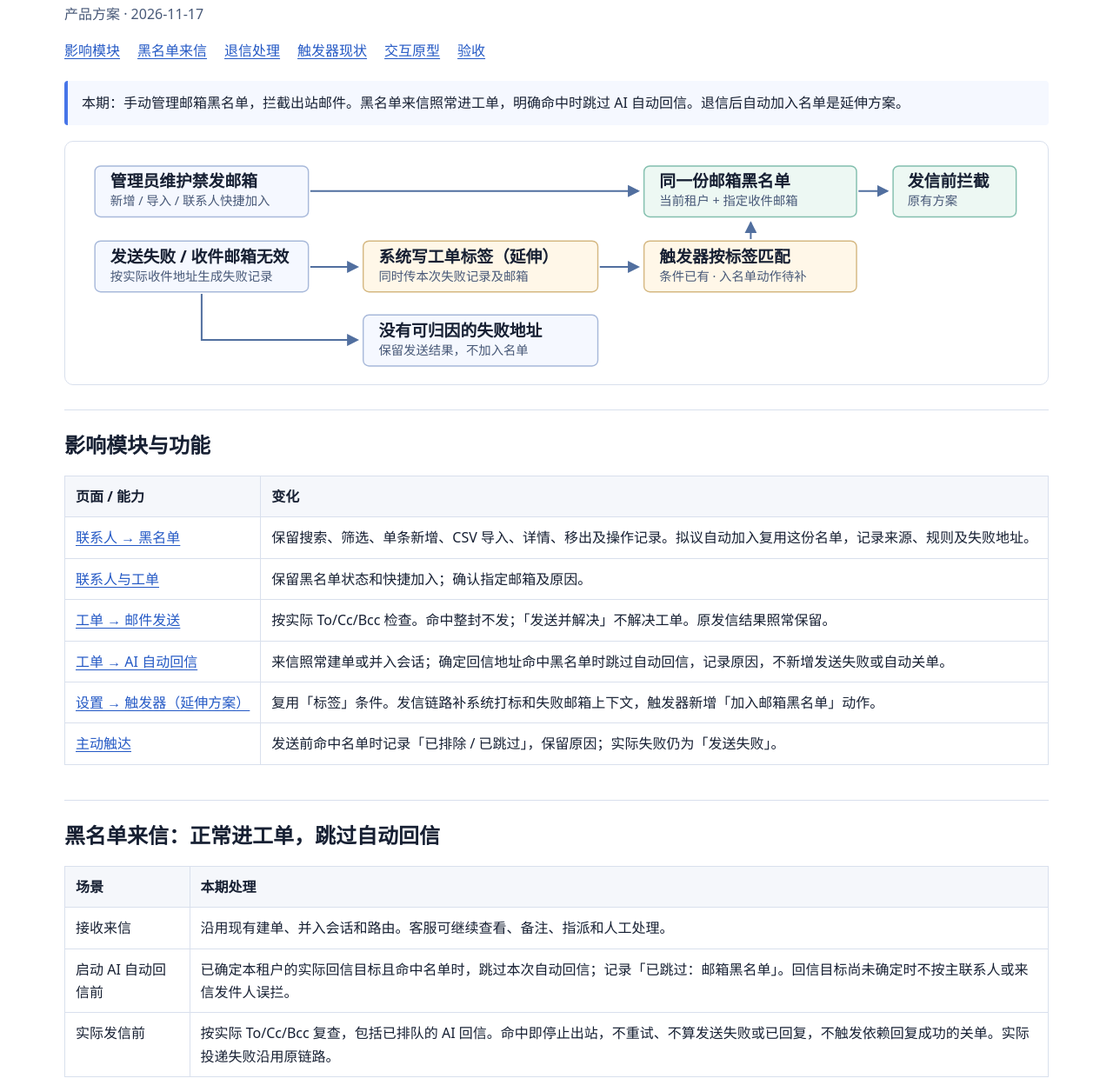
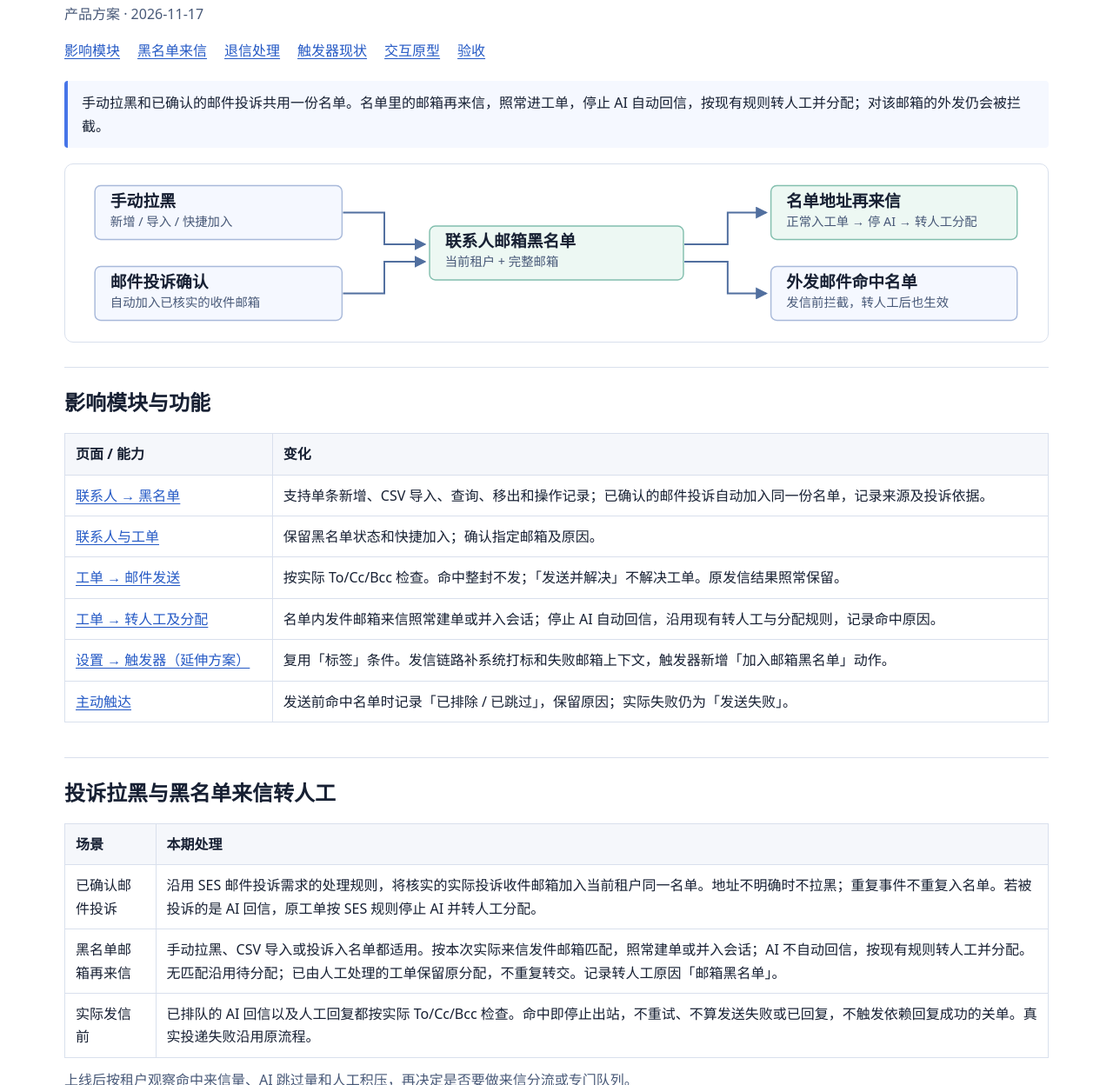
Before and after one commit to ddyuan-spec/shulex-help, a plain HTML site: page email-blacklist-2026-11-05/solution.html in a window 1280 px wide. Shown: the part 77-1325 px from the top of the page at 87% size. Drawn offline with Linux system fonts and the light colour scheme.

Commit message:
docs: sync complaint blacklisting and handoff rules

```diff
--- a/email-blacklist-2026-11-05/solution.html
+++ b/email-blacklist-2026-11-05/solution.html
@@ -13,40 +13,38 @@
 <h1>GOFO 联系人邮箱黑名单及发信前拦截</h1>
 <p class="muted">产品方案 · 2026-11-17</p>
 <nav class="nav" aria-label="方案目录"><a href="#scope">影响模块</a><a href="#ai-inbound">黑名单来信</a><a href="#delivery-result">退信处理</a><a href="#trigger">触发器现状</a><a href="#prototype">交互原型</a><a href="#acceptance">验收</a></nav>
-<p class="note">本期：手动管理邮箱黑名单，拦截出站邮件。黑名单来信照常进工单，明确命中时跳过 AI 自动回信。退信后自动加入名单是延伸方案。</p>
-<figure class="overview" aria-label="手动维护与延伸的自动加入路径汇入同一份邮箱黑名单">
-<svg viewBox="0 0 1000 238" role="img" aria-labelledby="diagram-title diagram-description">
-<title id="diagram-title">手动与自动加入同一份黑名单</title><desc id="diagram-description">管理员可手动维护名单。系统在识别到发送失败或邮箱无效且明确失败地址时写入工单标签，现有标签条件命中后由新增动作写入同一份名单。后续发信前拦截。</desc>
+<p class="note">手动拉黑和已确认的邮件投诉共用一份名单。名单里的邮箱再来信，照常进工单，停止 AI 自动回信，按现有规则转人工并分配；对该邮箱的外发仍会被拦截。</p>
+<figure class="overview" aria-label="投诉与手动维护共用名单，命中来信转人工、命中外发拦截">
+<svg viewBox="0 0 1000 170" role="img" aria-labelledby="diagram-title diagram-description">
+<title id="diagram-title">共用黑名单，分别处理来信和发信</title><desc id="diagram-description">手动维护和已确认的投诉收件邮箱进入同一名单。名单地址再来信照常入工单，停 AI 并按现有规则转人工分配。外发前继续检查实际收件地址。</desc>
 <defs><marker id="arrow" markerWidth="7" markerHeight="7" refX="6" refY="3.5" orient="auto"><path d="M0 0L7 3.5L0 7Z" fill="#516f9f"/></marker></defs>
-<rect class="n" x="20" y="18" width="222" height="53" rx="6"/><text class="t" x="36" y="40">管理员维护禁发邮箱</text><text class="s" x="36" y="59">新增 / 导入 / 联系人快捷加入</text>
-<rect class="n" x="20" y="96" width="222" height="53" rx="6"/><text class="t" x="36" y="118">发送失败 / 收件邮箱无效</text><text class="s" x="36" y="137">按实际收件地址生成失败记录</text>
-<rect class="n w" x="299" y="96" width="244" height="53" rx="6"/><text class="t" x="315" y="118">系统写工单标签（延伸）</text><text class="s" x="315" y="137">同时传本次失败记录及邮箱</text>
-<rect class="n w" x="591" y="96" width="221" height="53" rx="6"/><text class="t" x="607" y="118">触发器按标签匹配</text><text class="s" x="607" y="137">条件已有 · 入名单动作待补</text>
-<rect class="n g" x="591" y="18" width="221" height="53" rx="6"/><text class="t" x="607" y="40">同一份邮箱黑名单</text><text class="s" x="607" y="59">当前租户 + 指定收件邮箱</text>
-<rect class="n g" x="850" y="18" width="128" height="53" rx="6"/><text class="t" x="865" y="40">发信前拦截</text><text class="s" x="865" y="59">原有方案</text>
-<rect class="n" x="299" y="173" width="244" height="53" rx="6"/><text class="t" x="315" y="195">没有可归因的失败地址</text><text class="s" x="315" y="214">保留发送结果，不加入名单</text>
-<path class="edge" d="M244 44H585"/><path class="edge" d="M244 123H293"/><path class="edge" d="M545 123H585"/><path class="edge" d="M702 94V77"/><path class="edge" d="M814 44H844"/><path class="edge" d="M131 151V199H293"/>
+<rect class="n" x="20" y="15" width="257" height="56" rx="6"/><text class="t" x="36" y="37">手动拉黑</text><text class="s" x="36" y="57">新增 / 导入 / 快捷加入</text>
+<rect class="n" x="20" y="99" width="257" height="56" rx="6"/><text class="t" x="36" y="121">邮件投诉确认</text><text class="s" x="36" y="141">自动加入已核实的收件邮箱</text>
+<rect class="n g" x="368" y="57" width="264" height="56" rx="6"/><text class="t" x="384" y="79">联系人邮箱黑名单</text><text class="s" x="384" y="99">当前租户 + 完整邮箱</text>
+<rect class="n g" x="723" y="15" width="256" height="56" rx="6"/><text class="t" x="739" y="37">名单地址再来信</text><text class="s" x="739" y="57">正常入工单 → 停 AI → 转人工分配</text>
+<rect class="n" x="723" y="99" width="256" height="56" rx="6"/><text class="t" x="739" y="121">外发邮件命中名单</text><text class="s" x="739" y="141">发信前拦截，转人工后也生效</text>
+<path class="edge" d="M278 43H321V76H363"/><path class="edge" d="M278 127H321V94H363"/><path class="edge" d="M633 76H678V43H718"/><path class="edge" d="M633 94H678V127H718"/>
 </svg></figure>
 
 <section class="section" id="scope"><h2>影响模块与功能</h2>
 <div class="table-wrap"><table><thead><tr><th scope="col">页面 / 能力</th><th scope="col">变化</th></tr></thead><tbody>
-<tr><td><a href="#prototype" data-scene="blacklist">联系人 → 黑名单</a></td><td>保留搜索、筛选、单条新增、CSV 导入、详情、移出及操作记录。拟议自动加入复用这份名单，记录来源、规则及失败地址。</td></tr>
+<tr><td><a href="#prototype" data-scene="blacklist">联系人 → 黑名单</a></td><td>支持单条新增、CSV 导入、查询、移出和操作记录；已确认的邮件投诉自动加入同一份名单，记录来源及投诉依据。</td></tr>
 <tr><td><a href="#prototype" data-scene="contacts">联系人与工单</a></td><td>保留黑名单状态和快捷加入；确认指定邮箱及原因。</td></tr>
 <tr><td><a href="#prototype" data-scene="ticket">工单 → 邮件发送</a></td><td>按实际 To/Cc/Bcc 检查。命中整封不发；「发送并解决」不解决工单。原发信结果照常保留。</td></tr>
-<tr><td><a href="#ai-inbound">工单 → AI 自动回信</a></td><td>来信照常建单或并入会话；确定回信地址命中黑名单时跳过自动回信，记录原因，不新增发送失败或自动关单。</td></tr>
+<tr><td><a href="#ai-inbound">工单 → 转人工及分配</a></td><td>名单内发件邮箱来信照常建单或并入会话；停止 AI 自动回信，沿用现有转人工与分配规则，记录命中原因。</td></tr>
 <tr><td><a href="#trigger">设置 → 触发器（延伸方案）</a></td><td>复用「标签」条件。发信链路补系统打标和失败邮箱上下文，触发器新增「加入邮箱黑名单」动作。</td></tr>
 <tr><td><a href="#prototype" data-scene="automation">主动触达</a></td><td>发送前命中名单时记录「已排除 / 已跳过」，保留原因；实际失败仍为「发送失败」。</td></tr>
 </tbody></table></div></section>
 
-<section class="section" id="ai-inbound"><h2>黑名单来信：正常进工单，跳过自动回信</h2>
+<section class="section" id="ai-inbound"><h2>投诉拉黑与黑名单来信转人工</h2>
 <div class="table-wrap"><table><thead><tr><th scope="col">场景</th><th scope="col">本期处理</th></tr></thead><tbody>
-<tr><td>接收来信</td><td>沿用现有建单、并入会话和路由。客服可继续查看、备注、指派和人工处理。</td></tr>
-<tr><td>启动 AI 自动回信前</td><td>已确定本租户的实际回信目标且命中名单时，跳过本次自动回信；记录「已跳过：邮箱黑名单」。回信目标尚未确定时不按主联系人或来信发件人误拦。</td></tr>
-<tr><td>实际发信前</td><td>按实际 To/Cc/Bcc 复查，包括已排队的 AI 回信。命中即停止出站，不重试、不算发送失败或已回复，不触发依赖回复成功的关单。实际投递失败沿用原链路。</td></tr>
+<tr><td>已确认邮件投诉</td><td>沿用 SES 邮件投诉需求的处理规则，将核实的实际投诉收件邮箱加入当前租户同一名单。地址不明确时不拉黑；重复事件不重复入名单。若被投诉的是 AI 回信，原工单按 SES 规则停止 AI 并转人工分配。</td></tr>
+<tr><td>黑名单邮箱再来信</td><td>手动拉黑、CSV 导入或投诉入名单都适用。按本次实际来信发件邮箱匹配，照常建单或并入会话；AI 不自动回信，按现有规则转人工并分配。无匹配沿用待分配；已由人工处理的工单保留原分配，不重复转交。记录转人工原因「邮箱黑名单」。</td></tr>
+<tr><td>实际发信前</td><td>已排队的 AI 回信以及人工回复都按实际 To/Cc/Bcc 检查。命中即停止出站，不重试、不算发送失败或已回复，不触发依赖回复成功的关单。真实投递失败沿用原流程。</td></tr>
 </tbody></table></div><p class="muted">上线后按租户观察命中来信量、AI 跳过量和人工积压，再决定是否要做来信分流或专门队列。</p></section>
 
 <section class="section" id="delivery-result"><h2>延伸方案：两类结果自动加入黑名单</h2>
-<p class="muted">此处描述退信自动加入的设计；OEZJ-220 本期交付手动名单、跨入口禁发和黑名单来信的 AI 兜底。</p>
+<p class="muted">退信和地址无效的触发器配置仍是延伸方案。已确认的投诉按上方投诉规则自动入名单。</p>
 <div class="table-wrap"><table><thead><tr><th scope="col">系统结果</th><th scope="col">建议系统标签</th><th scope="col">业务处理</th></tr></thead><tbody>
 <tr><td>邮件发送失败</td><td>邮件发送失败</td><td>系统已确认发送失败且能定位实际失败收件邮箱，按启用规则加入同一份黑名单。</td></tr>
 <tr><td>收件邮箱不存在或无效</td><td>收件邮箱无效</td><td>系统明确识别为地址无效，按启用规则将该地址加入名单；同时符合两类时按地址无效记录一次。</td></tr>
@@ -61,14 +59,16 @@
 <p class="muted">两个标签为拟新增系统标签。已有工单打标入口能发布更新；所查发信链路未见自动打这两类标签，动作列表未见入名单动作。依据 Tars master 90ac8926、前端 master 5000f328 归档；未核最新部署。</p></section>
 
 <section class="section" id="prototype"><h2>在方案里看原型</h2>
-<p class="muted">沿用原联系人、工单和主动触达原型。AI 自动回信兜底及退信自动加入看上方规则，本页不模拟这两个后台流程。</p>
+<p class="muted">原型演示联系人、工单发信和主动触达。投诉拉黑、转人工分配及退信自动加入见上方规则。</p>
 <div class="tabs" role="group" aria-label="切换原型场景"><button type="button" data-scene="blacklist" aria-pressed="true">联系人黑名单</button><button type="button" data-scene="contacts" aria-pressed="false">全部联系人</button><button type="button" data-scene="ticket" aria-pressed="false">工单发信</button><button type="button" data-scene="automation" aria-pressed="false">主动触达</button></div>
 <iframe id="prototype-frame" class="proto" title="联系人黑名单原型" src="./index.html?embed=1#blacklist"></iframe>
 <p><a id="prototype-open" href="./index.html#blacklist">独立查看当前原型</a></p></section>
 
 <section class="section" id="acceptance"><h2>规则与验收</h2><ul class="checks">
 <li>同租户精确匹配实际地址；同封混合收件人整封拦截，批量按封处理，已排队未提交及重发也复查。</li>
-<li>黑名单来信照常入工单；已知回信地址命中时 AI 跳过且留因。已排队后才命中也不出站；发送失败计数、已回复状态和关单结果不因跳过而改变。未命中沿用原 AI 流程。</li>
+<li>投诉只拉黑核实的实际收件邮箱；重复投诉不重复加入或转交，无法确认地址时不拉黑。</li>
+<li>手动拉黑、导入或投诉入名单后，同一邮箱来信照常入工单，停止 AI 并按现有规则转人工分配；无匹配进入原有待分配，已分配的不改变原负责人。未命中沿用原流程。</li>
+<li>已排队的回信在出站前复查；命中不出站、不重试、不新增发送失败、不算已回复，也不自动关单。</li>
 <li>延伸方案：规则启用后，两类结果都能自动加入名单；未启用、没有失败记录或无法定位失败邮箱时不入名单。</li>
 <li>同封其他地址不受影响；手动贴标签不拉黑；同一事件重放不重复写，同工单后来失败的另一邮箱仍能加入。</li>
 <li>停规则不解除旧记录；解除只恢复后续发信，其他有效限制仍生效，不补发历史。</li>
```
